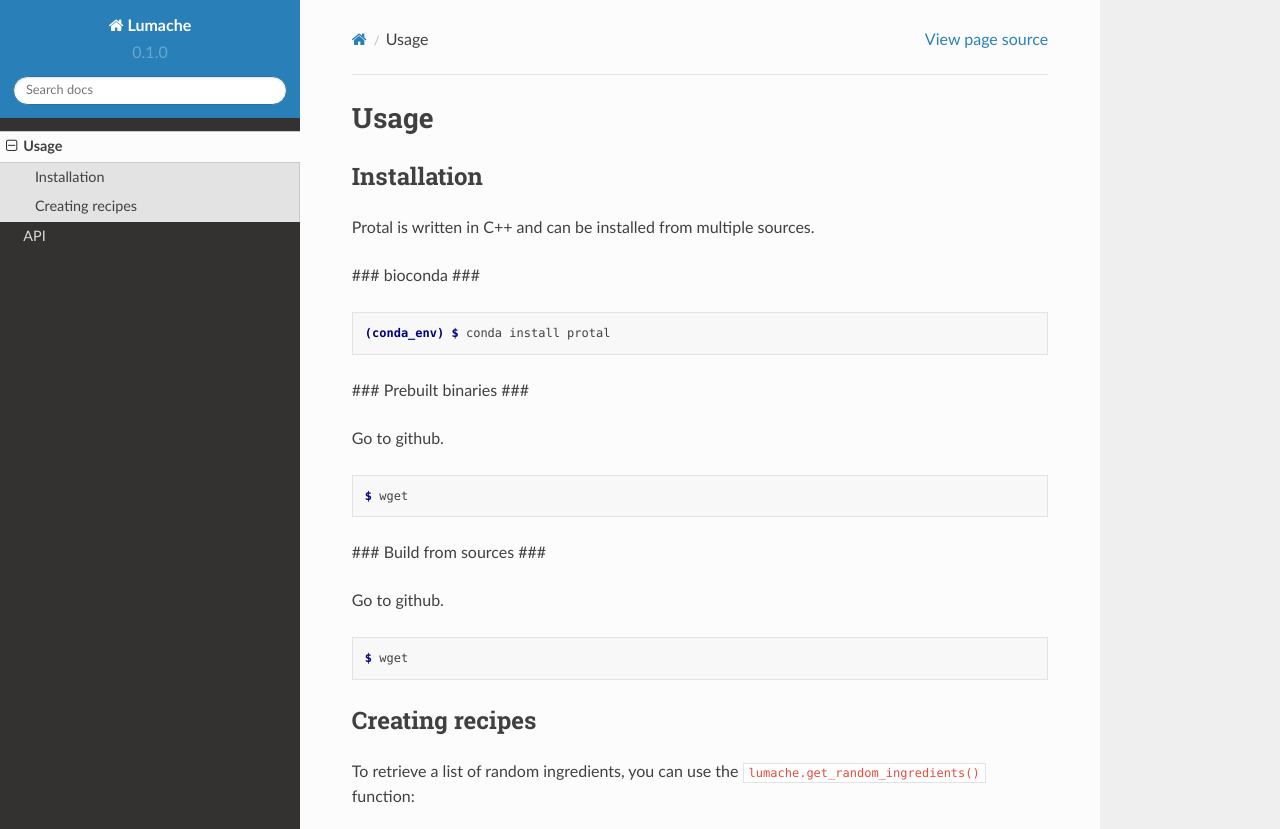
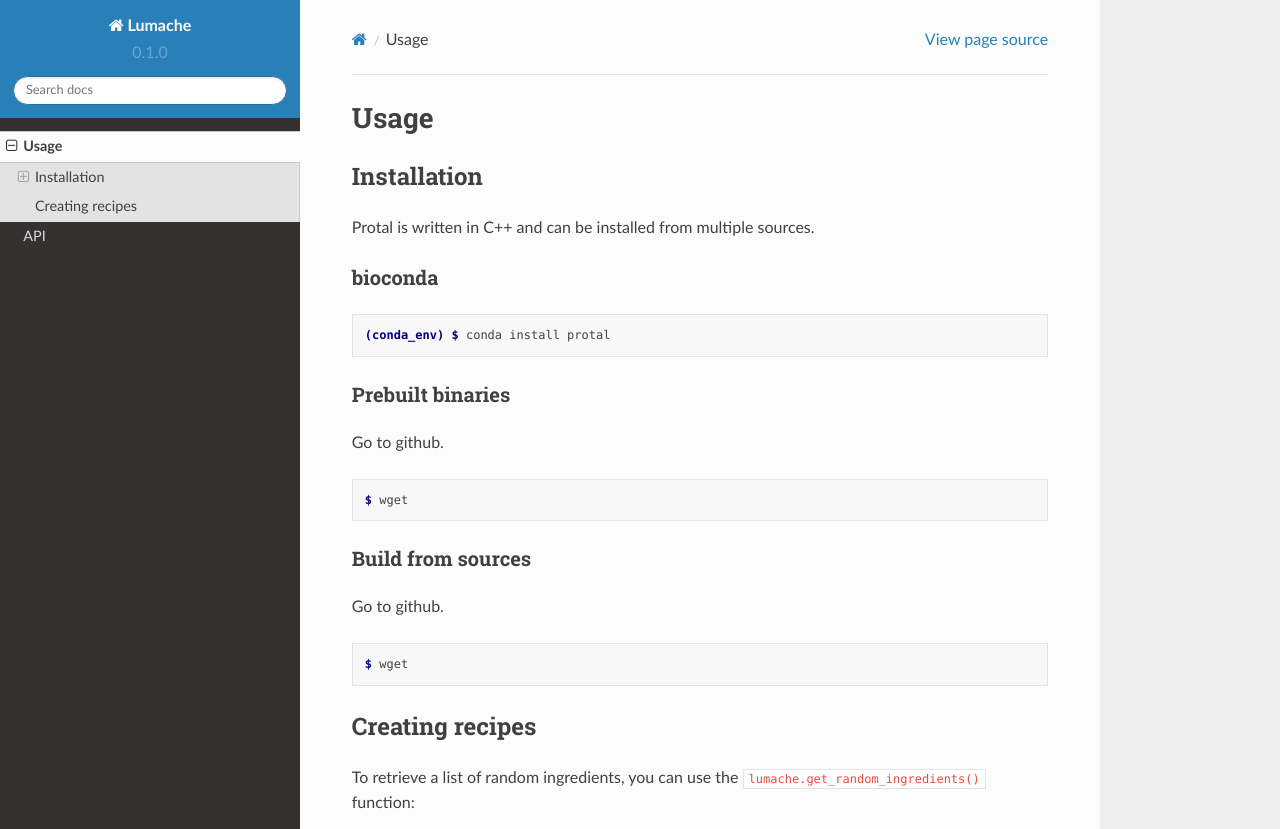
Before and after one commit to 4less/protal-docs, a Sphinx documentation site: the page built from docs/source/usage.rst, in a window 1280 px wide and 900 px high, cut to the strip 0-829 px from the top of the window. Built offline with Sphinx 7.4.7 and the Read the Docs theme 2.0.0, drawn with Linux system fonts in a browser that asks for light colours.

Commit message:
Fix rst headings

```diff
--- a/docs/source/usage.rst
+++ b/docs/source/usage.rst
@@ -8,13 +8,15 @@ Installation
 
 Protal is written in C++ and can be installed from multiple sources.
 
-### bioconda ###
+bioconda
+^^^^^^^^
 
 .. code-block:: console
 
    (conda_env) $ conda install protal
 
-### Prebuilt binaries ###
+Prebuilt binaries
+^^^^^^^^^^^^^^^^^
 
 Go to github.
 
@@ -22,7 +24,8 @@ Go to github.
 
    $ wget
 
-### Build from sources ###
+Build from sources
+^^^^^^^^^^^^^^^^^^
 
 Go to github.
 
```
